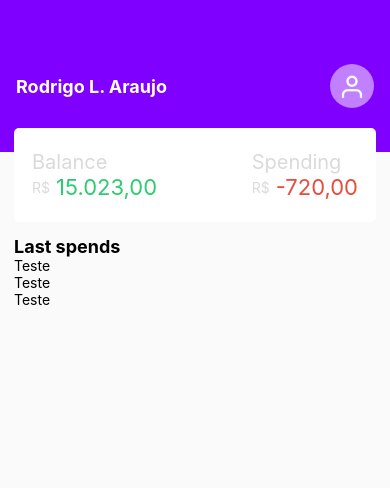
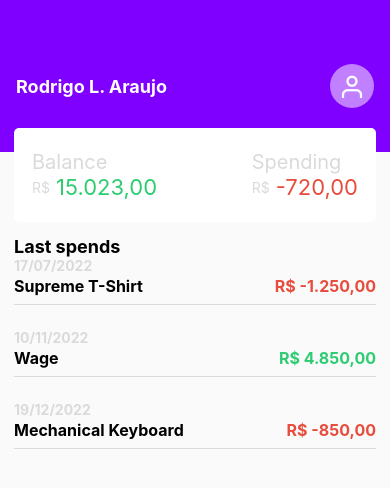
Before and after one commit to rodrigoaraujo7/finances-app, a React Native app: screen / in a window 390 px wide. Shown: the top 488 px of the page. Built offline with nearby package versions, Linux system fonts and the light colour scheme.

Commit message:
flat list style

```diff
--- /dev/null
+++ b/src/components/Movements/index.js
@@ -0,0 +1,54 @@
+import {
+    View,
+    Text,
+    StyleSheet,
+    TouchableOpacity
+} from 'react-native'
+
+export const Movements = ({ data }) => {
+    return (
+        <TouchableOpacity style={styles.container}>
+            <Text style={styles.date}>{data.date}</Text>
+
+            <View style={styles.content}>
+                <Text style={styles.label}>{data.label}</Text>
+                <Text style={data.type === 1 ? styles.value : styles.expenses}>
+                    {data.type === 1 ? `R$ ${data.value}` : `R$ -${data.value}`}
+                </Text>
+            </View>
+        </TouchableOpacity>
+    )
+}
+
+const styles = StyleSheet.create({
+    container: {
+        flex: 1,
+        marginBottom: 24,
+        borderBottomWidth: 0.5,
+        borderBottomColor: "#DADADA"
+    },
+    content: {
+        flexDirection: 'row',
+        justifyContent: 'space-between',
+        marginTop: 2,
+        marginBottom: 8,
+    },
+    date: {
+        color: '#dadada',
+        fontWeight: 'bold'
+    },
+    label: {
+        fontWeight: 'bold',
+        fontSize: 16
+    },
+    value: {
+        fontSize: 16,
+        color: '#2ecc71',
+        fontWeight: 'bold'
+    },
+    expenses: {
+        fontSize: 16,
+        color: '#e74c3c',
+        fontWeight: 'bold'
+    }
+})
--- a/src/pages/Home/index.js
+++ b/src/pages/Home/index.js
@@ -3,6 +3,7 @@
 // components
 import { Header } from '../../components/Header'
 import { Balance } from '../../components/Balance';
+import { Movements } from '../../components/Movements';
 
 const list = [
   {
@@ -40,7 +41,7 @@
           data={list}
           keyExtractor={item => String(item.id)} // transform id number to string
           showsVerticalScrollIndicator={false} // remove vertical scroll
-          renderItem={({ item }) => <Text>Teste</Text>}
+          renderItem={({ item }) => <Movements data={item} />}
         />
     </View>
   );
```
